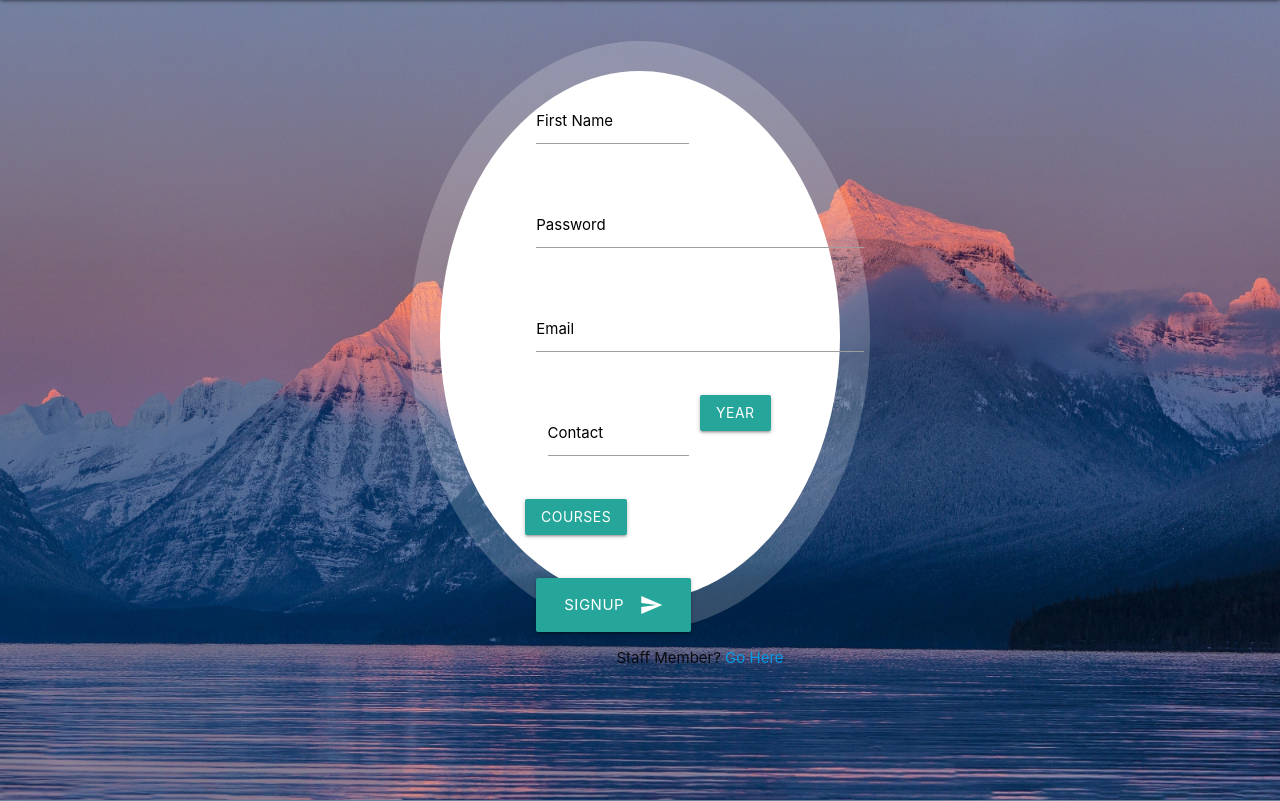
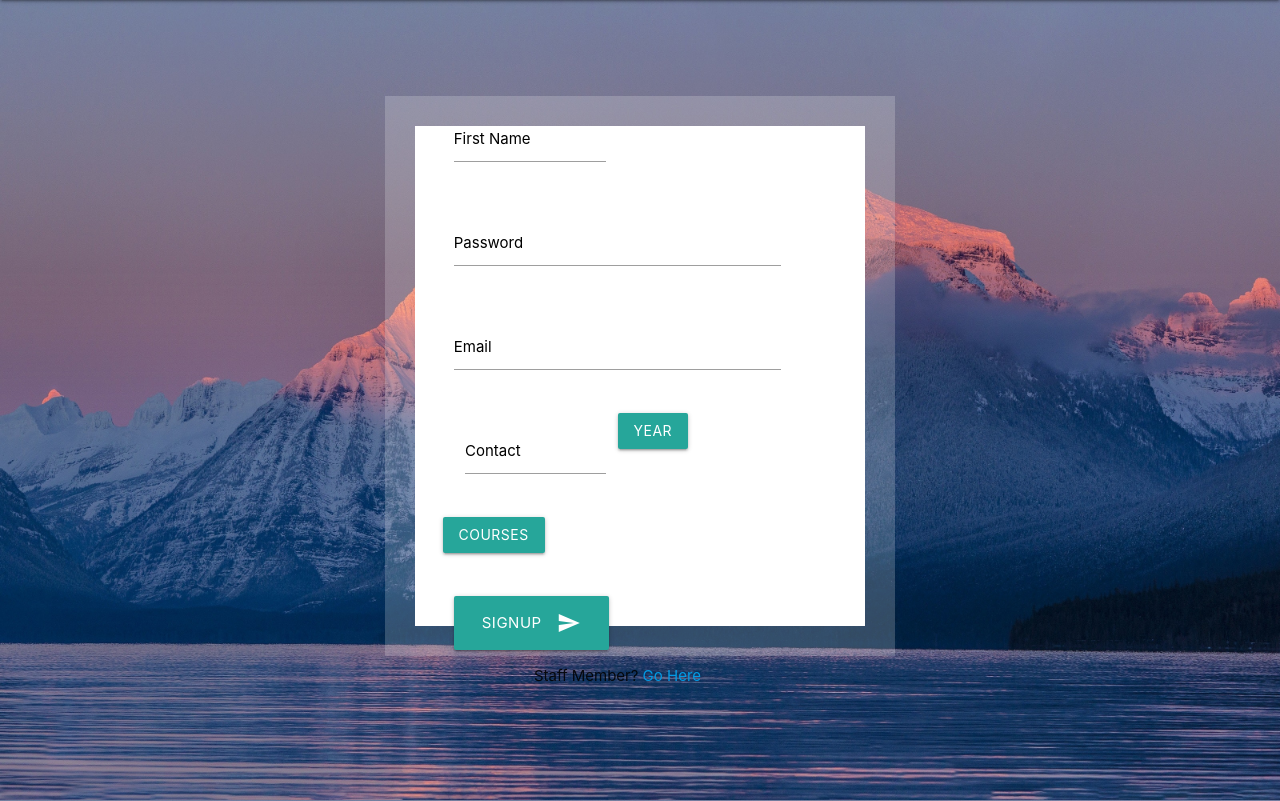
Before and after one commit to MadhavPruthi/SMS-based-Notification-system, a Django app: page /signup/ in a window 1280 px wide. Shown: the part 64-865 px from the top of the page. Run offline with Django 3.2, Linux system fonts and the light colour scheme.

Commit message:
SignUpForm Added

```diff
--- a/src/static/css/SignUpForm.css
+++ b/src/static/css/SignUpForm.css
@@ -2,23 +2,22 @@
 
 #main1,#main2
 {
-    height:530px;
-    width: 400px;
+    height:500px;
+    width: 450px;
     box-shadow: 0 0 0 30px rgba(255,255,255,.2);
     background-color: white;
-    border-radius: 50%;
     position: fixed;
-    top: 50%;
+    top: 55%;
     left: 50%;
     transform: translate(-50%,-50%) rotateY(0deg);
 }
 #form1,#form2
 {
-    height:400px;
+    height:500px;
     width: 350px;
     position: fixed;
-    top: 40%;
-    left: 65%;
+    top: 45%;
+    left: 45%;
     transform: translate(-50%,-50%);
 }
 
```
